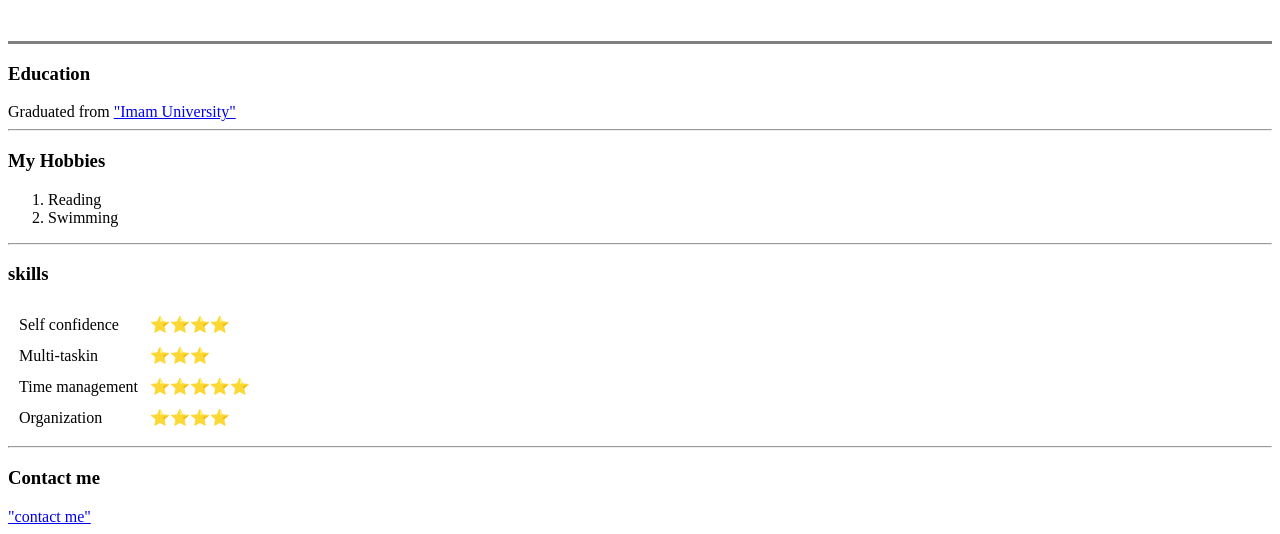
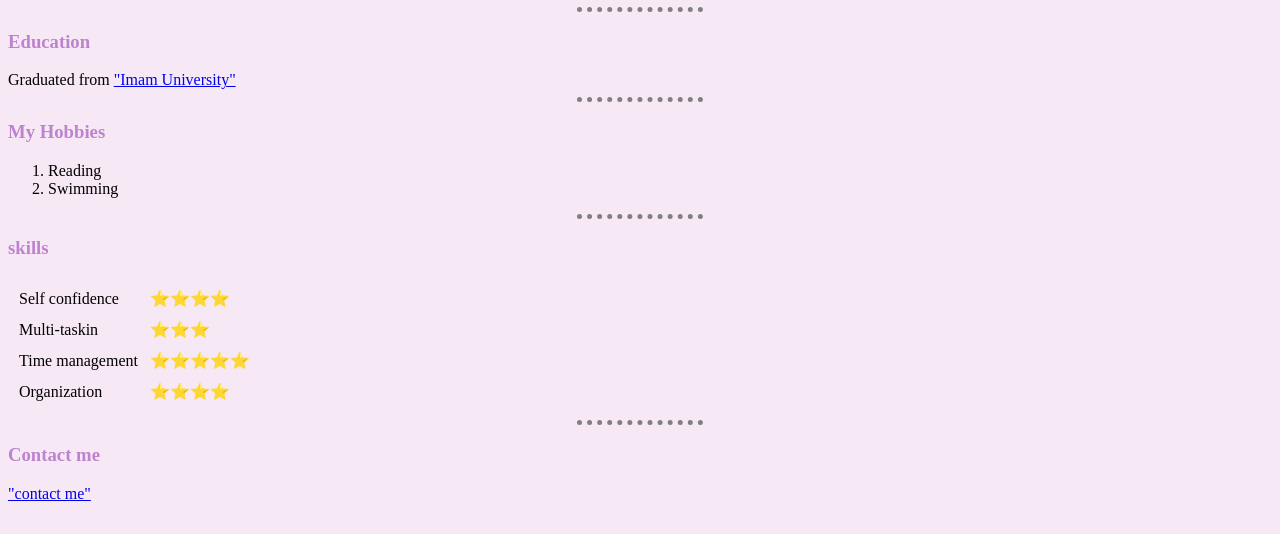
Before and after one commit to Tassneem-co/cv, a plain HTML site: page index.html in a window 1280 px wide. Shown: the part 427-961 px from the top of the page. After the commit the page ends 938 px from the top, so only its background shows below. Drawn offline with Linux system fonts and the light colour scheme.

Commit message:
Update index.html

```diff
--- a/index.html
+++ b/index.html
@@ -4,8 +4,10 @@
 <head>
   <meta charset="utf-8">
   <title>✿TASSNEEM</title>
+<link rel="stylesheet" href="styles.css">
+
 </head>
-<body>
+<body >
   <table cellspacing="20">
     <tr>
       <td> <img src="https://www.gardenia.net/rendition.slider_detail/uploads/plant/1562533204-bb121e0c2ce0e0bca/shutterstock_679160512Optimized.jpg" width="200"
@@ -15,16 +17,12 @@
       </p>
       <p>
         I am 28 years old.
-        I am <strong> <a href="https://www.instagram.com/bilingualhomeschool"/ >"homeschooling mum"</a></strong> </td>
+        I am <strong> <a href="https://www.instagram.com/bilingualhomeschooler/"/ >"homeschooling mum"</a></strong> </td>
     </tr>
   </table>
   <h1>Hello</h1>
   <p>
-
-  <br />
-
-    <hr size="3"noshade />
-
+  <hr>
   </p>
   <h3><strong>Education</strong></h3>
   Graduated from  <a href="https://imamu.edu.sa/Pages/default.aspx"/>"Imam University"</a>
```
